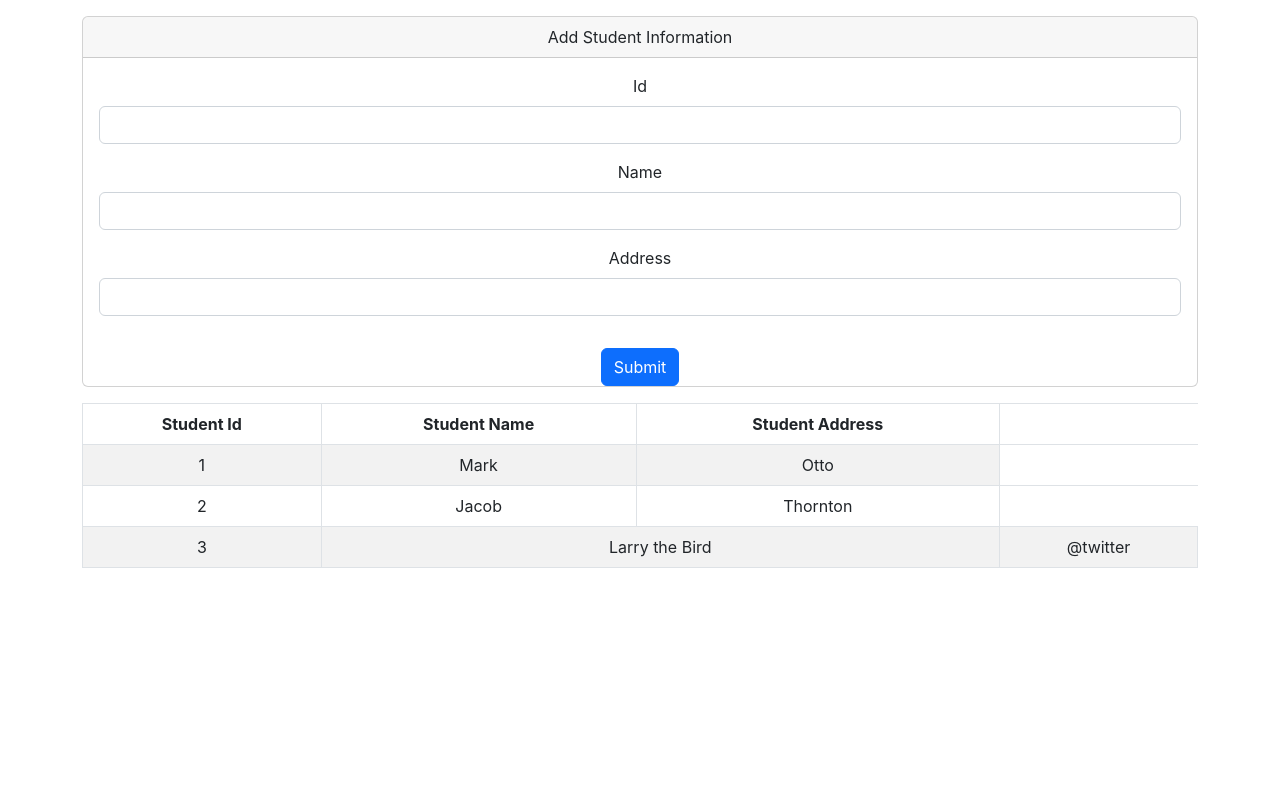
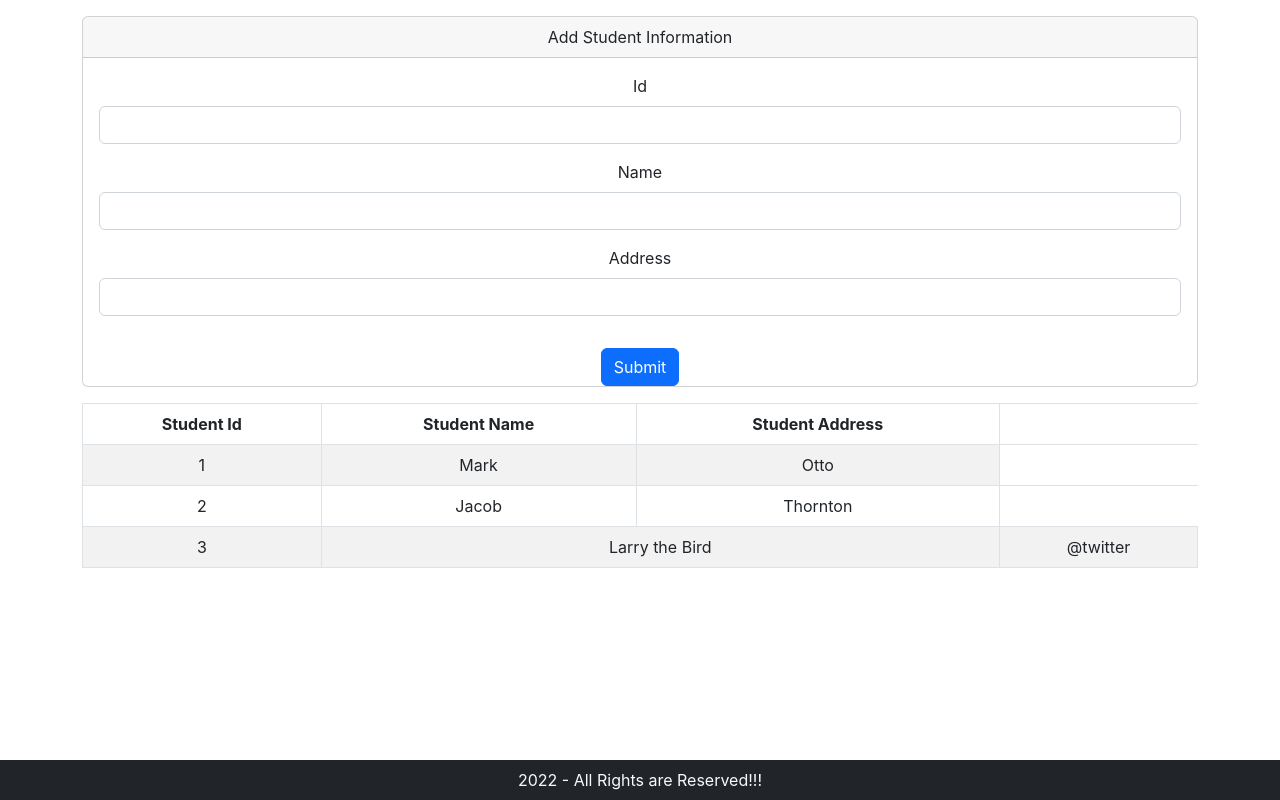
Before and after one commit to YUVI158/StudentFrontend158, a React (Create React App) app: page / in a window 1280 px wide. Built offline with nearby package versions, Linux system fonts and the light colour scheme.

Commit message:
Added Footer to app

```diff
--- a/src/App.js
+++ b/src/App.js
@@ -2,12 +2,14 @@
 import './App.css';
 import Student from './components/Student';
 import StudentList from './components/StudentList';
+import Footer from './components/Footer';
 
 function App() {
   return (
     <div className="App">
           <Student/>
       <StudentList/>
+      <Footer/>
     </div>
   );
 }
--- /dev/null
+++ b/src/components/Footer.js
@@ -0,0 +1,20 @@
+import React from 'react';
+import Navbar from 'react-bootstrap/Navbar';
+import Container from 'react-bootstrap/Container';
+import Col from 'react-bootstrap/Col';
+
+export default function Footer() {
+    let year = new Date().getFullYear();
+
+  return (
+    <div>
+      <Navbar fixed="bottom" bg="dark" variant="dark">
+        <Container  className="text-center text-muted">
+            <Col lg={12} className="text-center text-light">
+            {year} - All Rights are Reserved!!!
+            </Col>
+        </Container>
+      </Navbar>
+    </div>
+  )
+}
```
